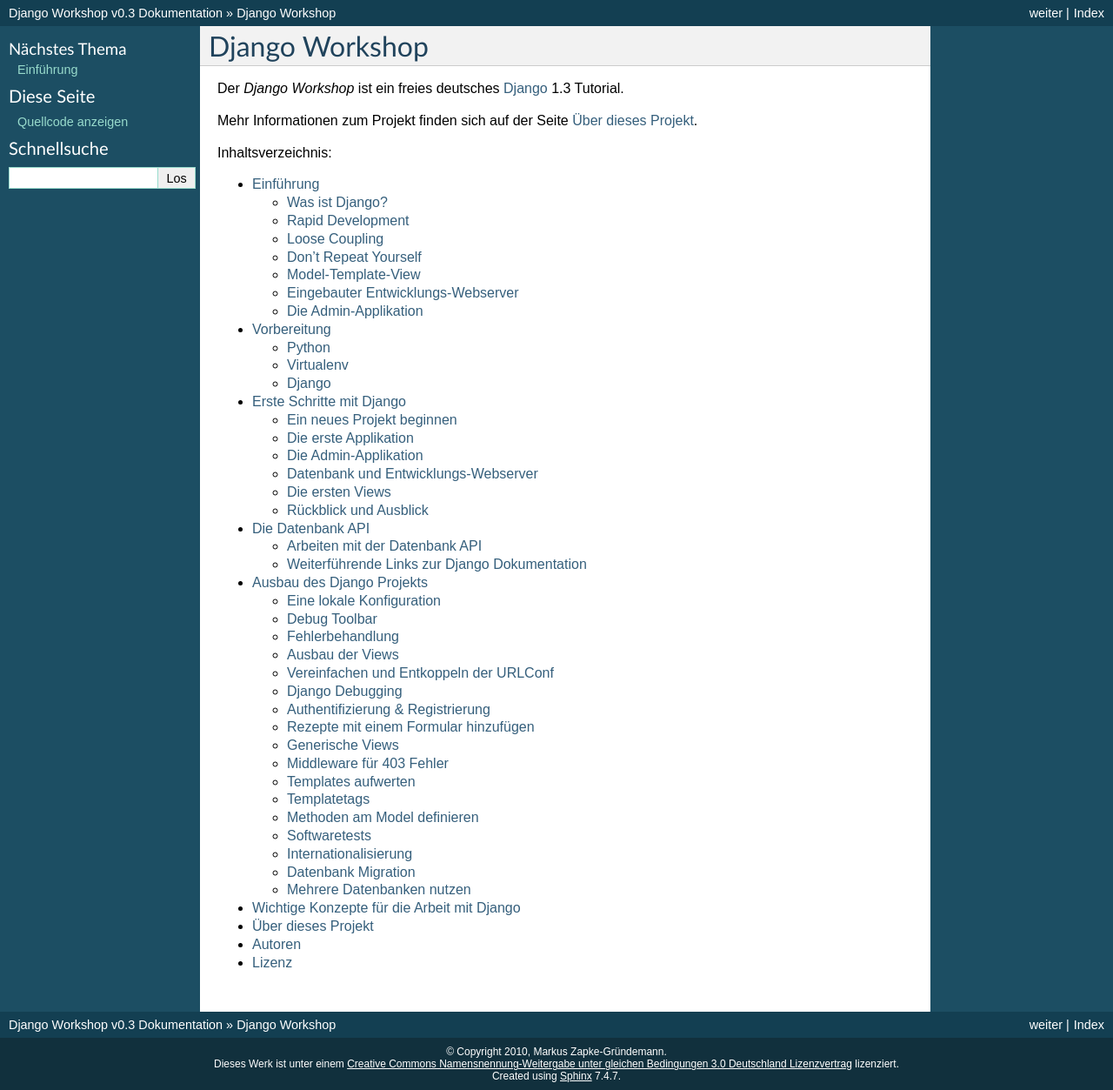
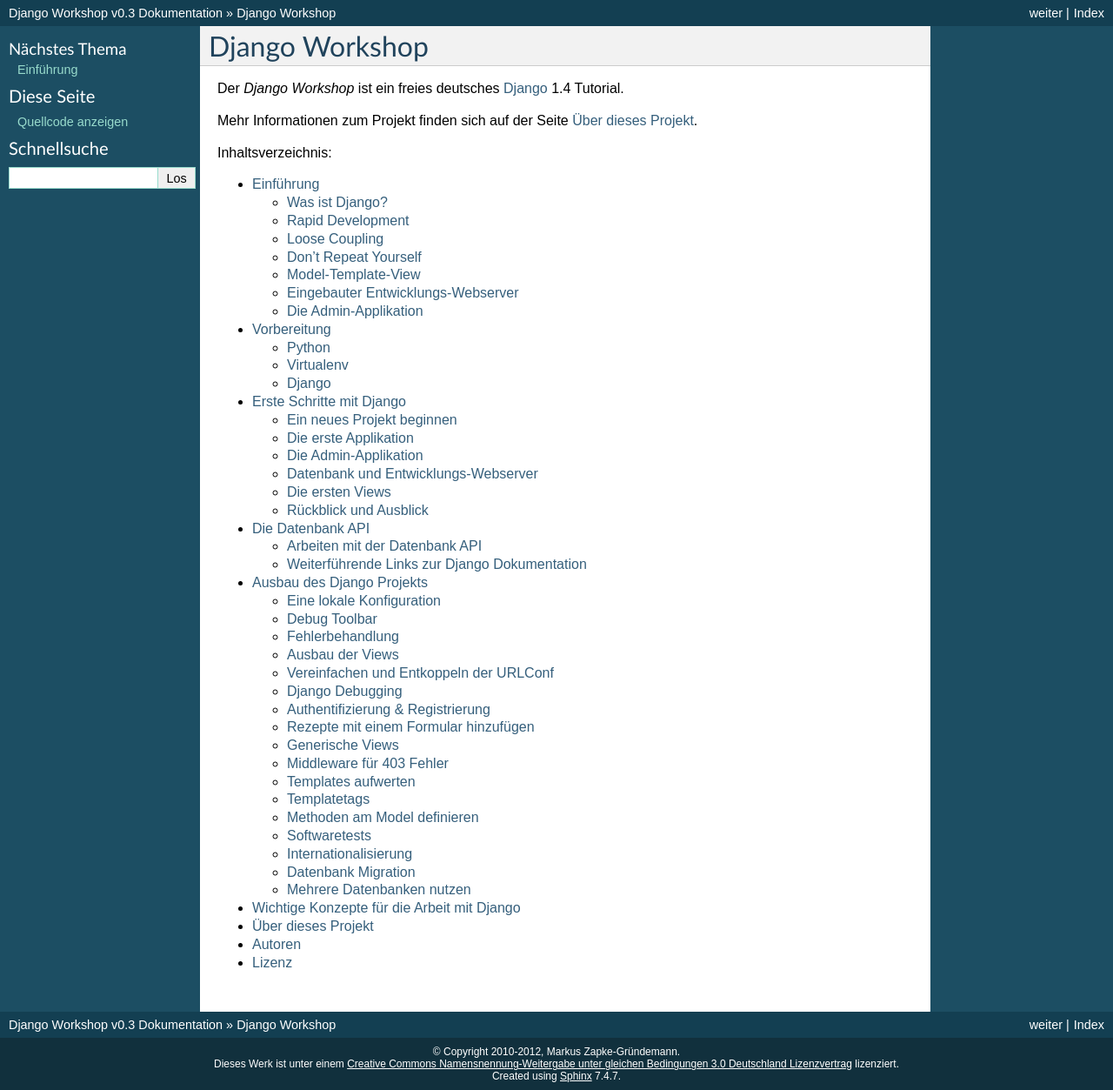
Before and after one commit to keimlink/django-workshop, a Sphinx documentation site: the page built from docs/index.rst, in a window 1280 px wide. Shown: the whole page at 87% size. Built offline with Sphinx 7.4.7, drawn with Linux system fonts in a browser that asks for light colours.

Commit message:
Django Version 1.4, Copyright aktualisiert, linkcheck_ignore hinzugefügt

```diff
--- a/docs/conf.py
+++ b/docs/conf.py
@@ -41,7 +41,7 @@
 
 # General information about the project.
 project = u'Django Workshop'
-copyright = u'2010, Markus Zapke-Gründemann'
+copyright = u'2010-2012, Markus Zapke-Gründemann'
 
 # The version info for the project you're documenting, acts as replacement for
 # |version| and |release|, also used in various other places throughout the
@@ -215,8 +215,10 @@
      [u'Markus Zapke-Gründemann'], 1)
 ]
 
-extlinks = {'djangodocs': ('http://docs.djangoproject.com/en/1.3/%s', None)}
+extlinks = {'djangodocs': ('https://docs.djangoproject.com/en/1.4/%s', None)}
 
 rst_prolog = """
-.. |djangoversion| replace:: 1.3
+.. |djangoversion| replace:: 1.4
 """
+
+linkcheck_ignore = [r'http://127.0.0.1:\d+/', r'http://localhost:\d+/']
```
